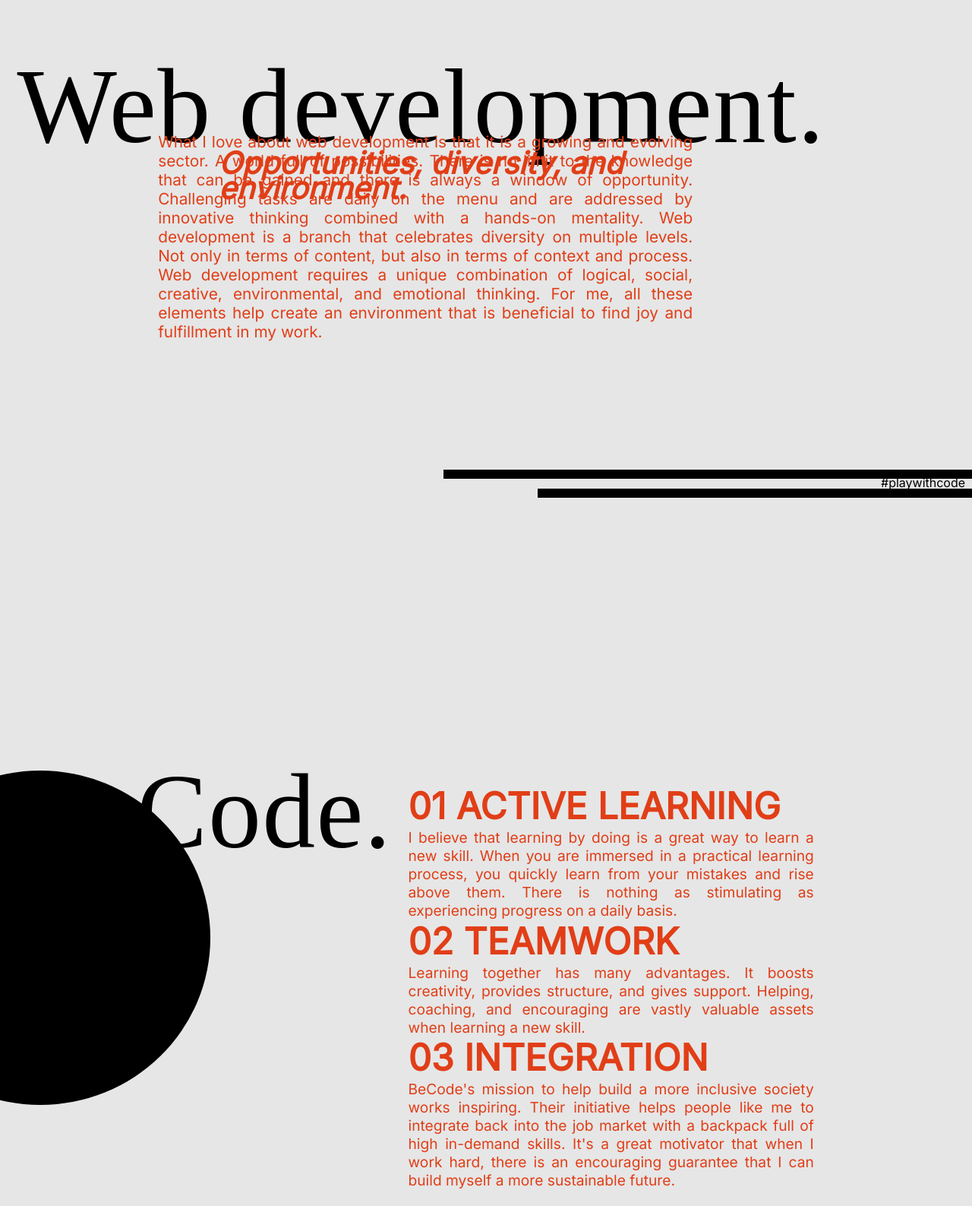
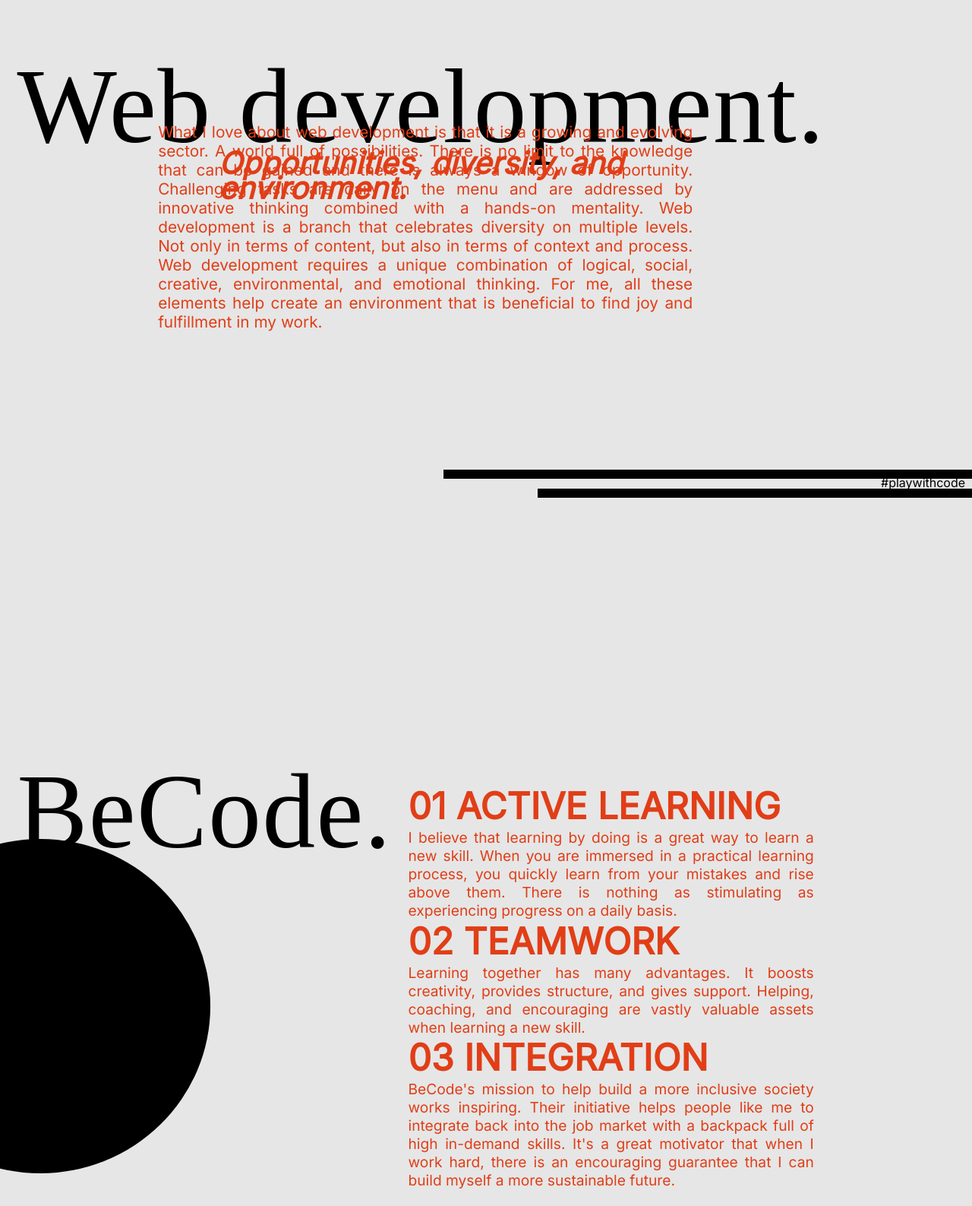
Before and after one commit to Danasovsky/Motivation., a plain HTML site: page index.html in a window 1280 px wide. Shown: the part 1520-3107 px from the top of the page at 76% size. Drawn offline with Linux system fonts and the light colour scheme; a web font is replaced by a local one.

Commit message:
Update style.css

```diff
--- a/style.css
+++ b/style.css
@@ -262,7 +262,7 @@ h3 {
   background-size: contain;
   position: absolute;
   z-index: 2;
-  margin-top: 35%;
+  margin-top: 33%;
   margin-left: -4.35%;
   font-size: 1.3em;
   color: #e13e17;
@@ -424,7 +424,7 @@ h5 {
   background-color: black;
   border-radius: 50%;
   margin-left:-14%;
-  margin-top: 198%;
+  margin-top: 205%;
   z-index:0;
 }
 
@@ -435,7 +435,7 @@ h5 {
   width: 60vh;
   background-color: #e6e6e6;
   margin-left:-14%;
-  margin-top: 198%;
+  margin-top: 205%;
   z-index:1;
   animation-name: cover1;
   animation-duration: 5s;
```
